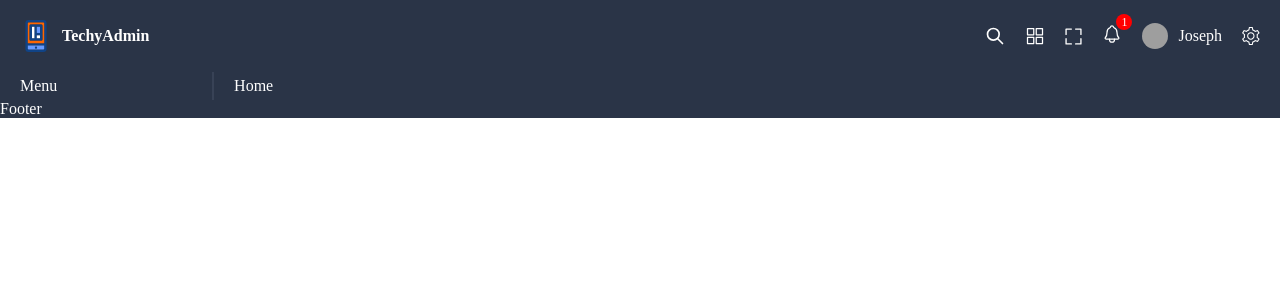
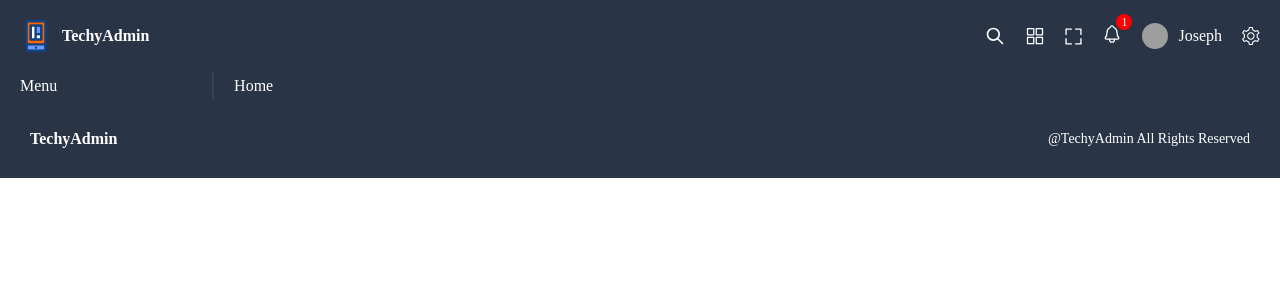
Before and after one commit to isaiahpere/vite-dashboard, a React (Vite) app: page / in a window 1280 px wide. Shown: the top 300 px of the page. Built offline with nearby package versions, Linux system fonts and the light colour scheme; grey boxes are pictures that could not be loaded.

Commit message:
create footer section

```diff
--- a/src/components/footer/Footer.scss
+++ b/src/components/footer/Footer.scss
@@ -1,2 +1,15 @@
 .footer {
+  display: flex;
+  align-items: center;
+  justify-content: space-between;
+  padding: 30px;
+
+  span {
+    &:first-child {
+      font-weight: bold;
+    }
+    &:last-child {
+      font-size: 14px;
+    }
+  }
 }
--- a/src/components/footer/Footer.tsx
+++ b/src/components/footer/Footer.tsx
@@ -1,7 +1,12 @@
 import "./Footer.scss";
 
 const Footer = () => {
-  return <div>Footer</div>;
+  return (
+    <div className="footer">
+      <span>TechyAdmin</span>
+      <span>@TechyAdmin All Rights Reserved</span>
+    </div>
+  );
 };
 
 export default Footer;
```
